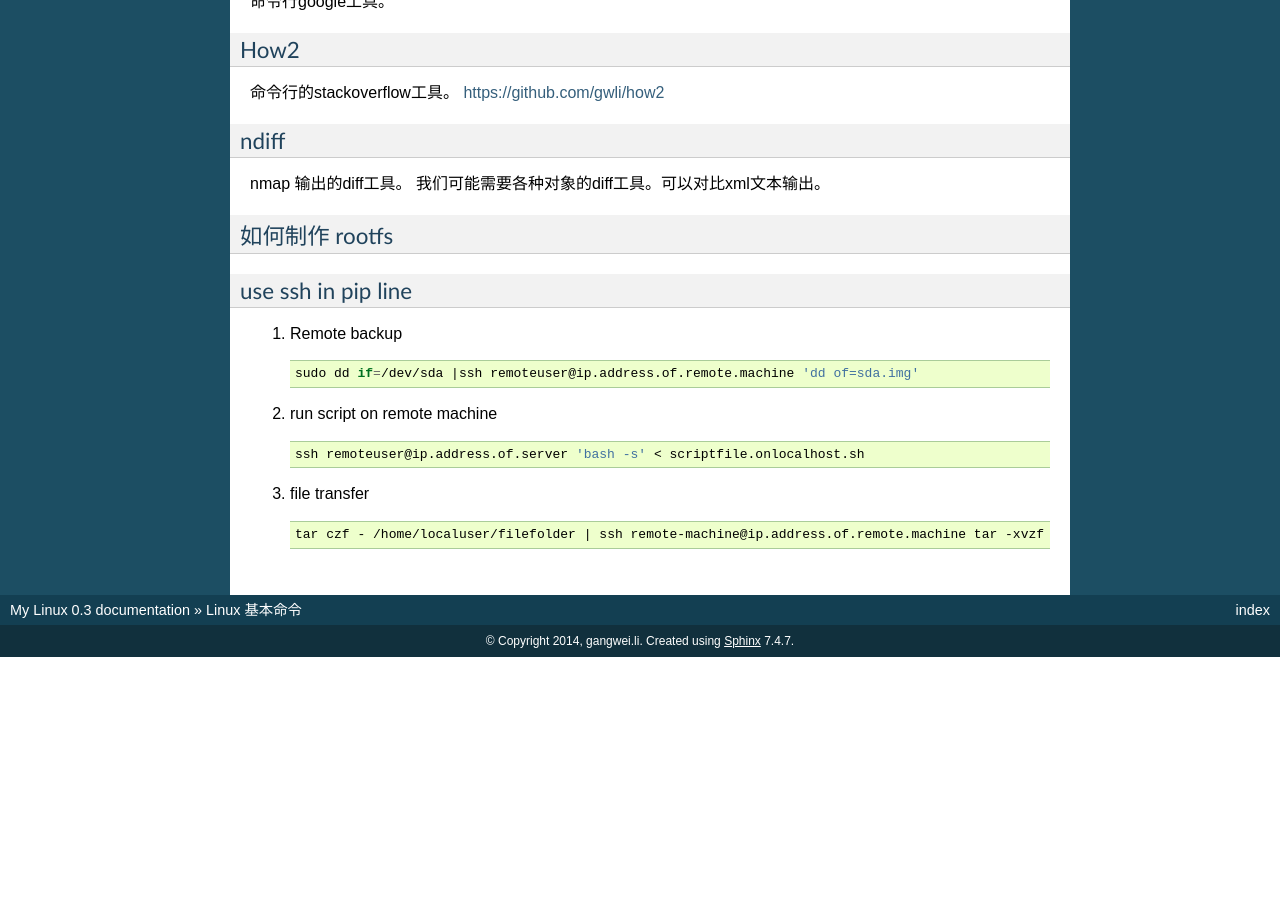
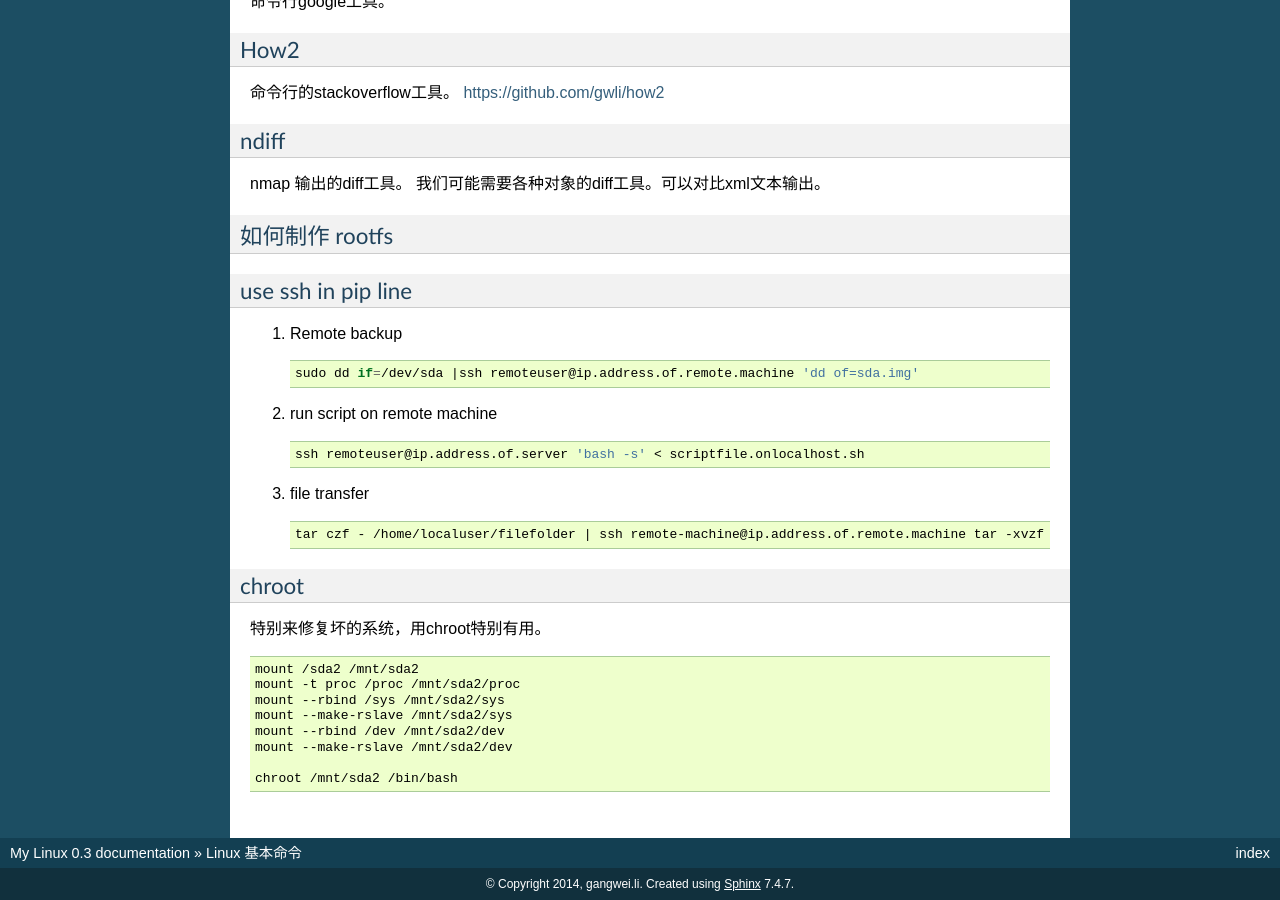
Before and after one commit to gwli/MyLinux, a Sphinx documentation site: the page built from source/content/Stage_1/command.rst, in a window 1280 px wide and 900 px high, scrolled down 6953 px. Built offline with Sphinx 7.4.7, drawn with Linux system fonts in a browser that asks for light colours; formulas are drawn with MathJax 3; before the commit the page ends 7610 px from its top, so only the background shows below that.

Commit message:
linux repair with chroot

```diff
--- a/source/content/Stage_1/command.rst
+++ b/source/content/Stage_1/command.rst
@@ -450,3 +450,20 @@ use ssh in pip line
    .. code-block:: bash
 
       tar czf - /home/localuser/filefolder | ssh remote-machine@ip.address.of.remote.machine tar -xvzf -C /home/remoteuser/
+
+
+chroot
+======
+
+特别来修复坏的系统，用chroot特别有用。
+
+.. code-block:: bash
+
+   mount /sda2 /mnt/sda2
+   mount -t proc /proc /mnt/sda2/proc
+   mount --rbind /sys /mnt/sda2/sys
+   mount --make-rslave /mnt/sda2/sys
+   mount --rbind /dev /mnt/sda2/dev
+   mount --make-rslave /mnt/sda2/dev
+
+   chroot /mnt/sda2 /bin/bash
--- a/source/content/Stage_3/Virtualization.rst
+++ b/source/content/Stage_3/Virtualization.rst
@@ -14,7 +14,7 @@ http://blog.csdn.net/cbmsft/article/details/7214371
 
 
 Docker 是一种更轻质化的容器,就为了实现大一统,达到资源与效率的平衡.
-Docker可以做什么 http://blog.2baxb.me/archives/1136
+Docker 可以做什么 http://blog.2baxb.me/archives/1136
 
 
 Grid
```
Also changed, not shown: source/content/Stage_1/LinuxInstall.rst (+40 -0 lines), source/content/Stage_2/FileSystem.rst (+8 -4 lines).
